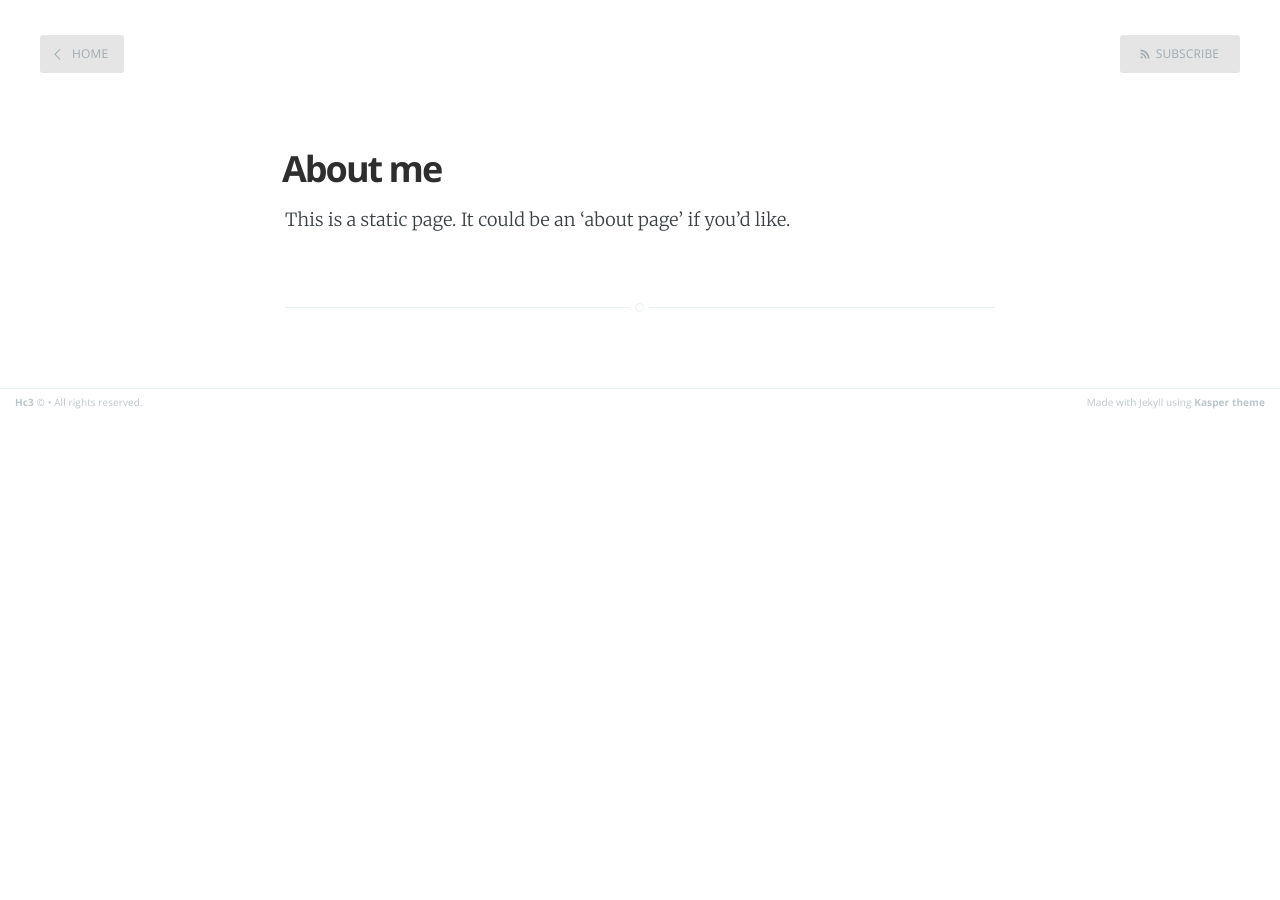
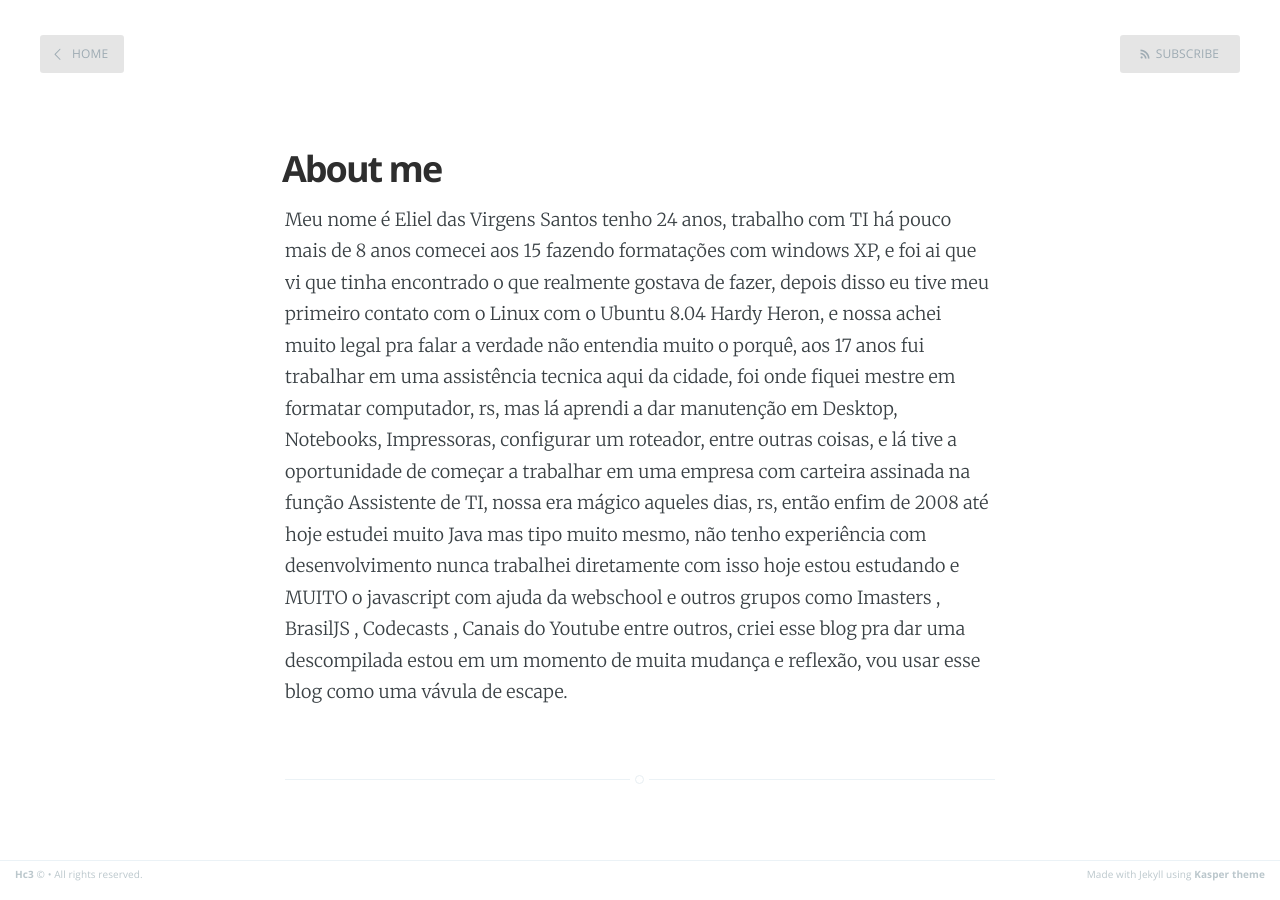
Before and after one commit to hc3/hc3.github.io, a Jekyll site: the page built from about.md, in a window 1280 px wide. Built offline with Jekyll 4.4.1, drawn with Linux system fonts in a browser that asks for light colours.

Commit message:
enviando um about me

```diff
--- a/about.md
+++ b/about.md
@@ -3,4 +3,5 @@ layout: page
 title: About me
 ---
 
-This is a static page. It could be an 'about page' if you'd like.
+Meu nome é Eliel das Virgens Santos tenho 24 anos, trabalho com TI há pouco mais de 8 anos comecei aos 15 fazendo formatações
+com windows XP, e foi ai que vi que tinha encontrado o que realmente gostava de fazer, depois disso eu tive meu primeiro contato com o Linux com o Ubuntu 8.04 Hardy Heron, e nossa achei muito legal pra falar a verdade não entendia muito o porquê, aos 17 anos fui trabalhar em uma assistência tecnica aqui da cidade, foi onde fiquei mestre em formatar computador, rs, mas lá aprendi a dar manutenção em Desktop, Notebooks, Impressoras, configurar um roteador, entre outras coisas, e lá tive a oportunidade de começar a trabalhar em uma empresa com carteira assinada na função Assistente de TI, nossa era mágico aqueles dias, rs, então enfim de 2008 até hoje estudei muito Java mas tipo muito mesmo, não tenho experiência com desenvolvimento nunca trabalhei diretamente com isso hoje estou estudando e MUITO o javascript com ajuda da webschool e outros grupos como Imasters , BrasilJS , Codecasts , Canais do Youtube entre outros, criei esse blog pra dar uma descompilada estou em um momento de muita mudança e reflexão, vou usar esse blog como uma vávula de escape.
```
